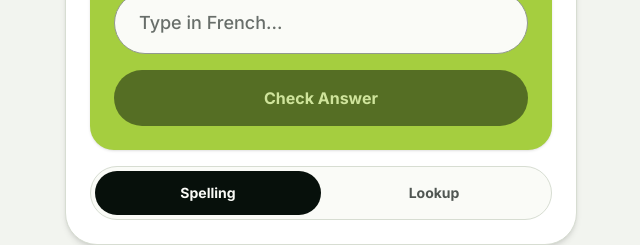
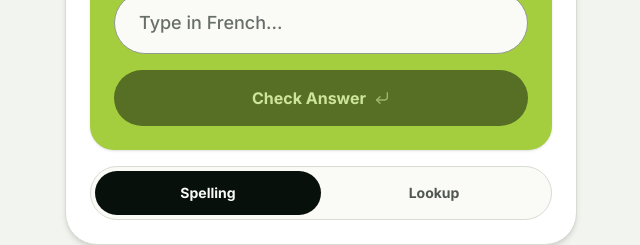
Before and after one commit to Judy-Nihao/french-number-master, a React (Vite) app: page / in a window 1280 px wide. Shown: the part 383-628 px from the top of the page, without its empty margins (319-959 px from the left). Built offline with nearby package versions, Linux system fonts and the light colour scheme.

Commit message:
feat(practice): hint at Enter submission across device sizes

```diff
--- a/src/components/practice/SpellingPanel.tsx
+++ b/src/components/practice/SpellingPanel.tsx
@@ -3,6 +3,7 @@ import { AutoResizeTextarea } from "../ui/AutoResizeTextarea";
 import { Button } from "../ui/Button";
 import { AnswerFeedback } from "./AnswerFeedback";
 import { motion } from "motion/react";
+import { CornerDownLeft } from "lucide-react";
 import type { PracticeController } from "../../hooks/useNumberPractice";
 
 // Static classes combine digit-based caps with the available number-row width.
@@ -52,12 +53,7 @@ export const SpellingPanel = ({
   handleCompositionUpdate,
   dismissKeyboardHint,
 }: SpellingPanelProps) => (
-  <div
-    id="test-panel"
-    role="tabpanel"
-    aria-labelledby="test-tab"
-    tabIndex={0}
-  >
+  <div id="test-panel" role="tabpanel" aria-labelledby="test-tab" tabIndex={0}>
     <div className="p-6 pt-8 flex flex-col gap-4 items-center relative z-10">
       <div className="@container w-full flex justify-center py-1">
         {/* The number key replays this Motion entrance for each new question. */}
@@ -92,13 +88,33 @@ export const SpellingPanel = ({
             onChange={handleAnswerInput}
             onKeyDown={handleKeyDown}
             placeholder="Type in French..."
+            enterKeyHint="done"
             disabled={feedback !== null}
           />
         </div>
 
         {feedback === null && (
-          <Button variant="primary" onClick={handleCheck} disabled={!userInput}>
+          <Button
+            variant="primary"
+            onClick={handleCheck}
+            disabled={!userInput}
+            aria-describedby="check-answer-shortcut"
+            aria-keyshortcuts="Enter"
+            className="group/shortcut relative flex items-center justify-center gap-2"
+          >
             Check Answer
+            <CornerDownLeft
+              size={16}
+              aria-hidden="true"
+              className="shrink-0 opacity-60"
+            />
+            <span
+              id="check-answer-shortcut"
+              role="tooltip"
+              className="pointer-events-none absolute bottom-[calc(100%+0.5rem)] hidden whitespace-nowrap rounded-field border-control border-app-border bg-app-card px-3 py-2 text-xs font-medium text-app-dark opacity-0 transition-opacity md:block group-hover/shortcut:opacity-100 group-focus-visible/shortcut:opacity-100"
+            >
+              Press Enter to check
+            </span>
           </Button>
         )}
       </div>
```
